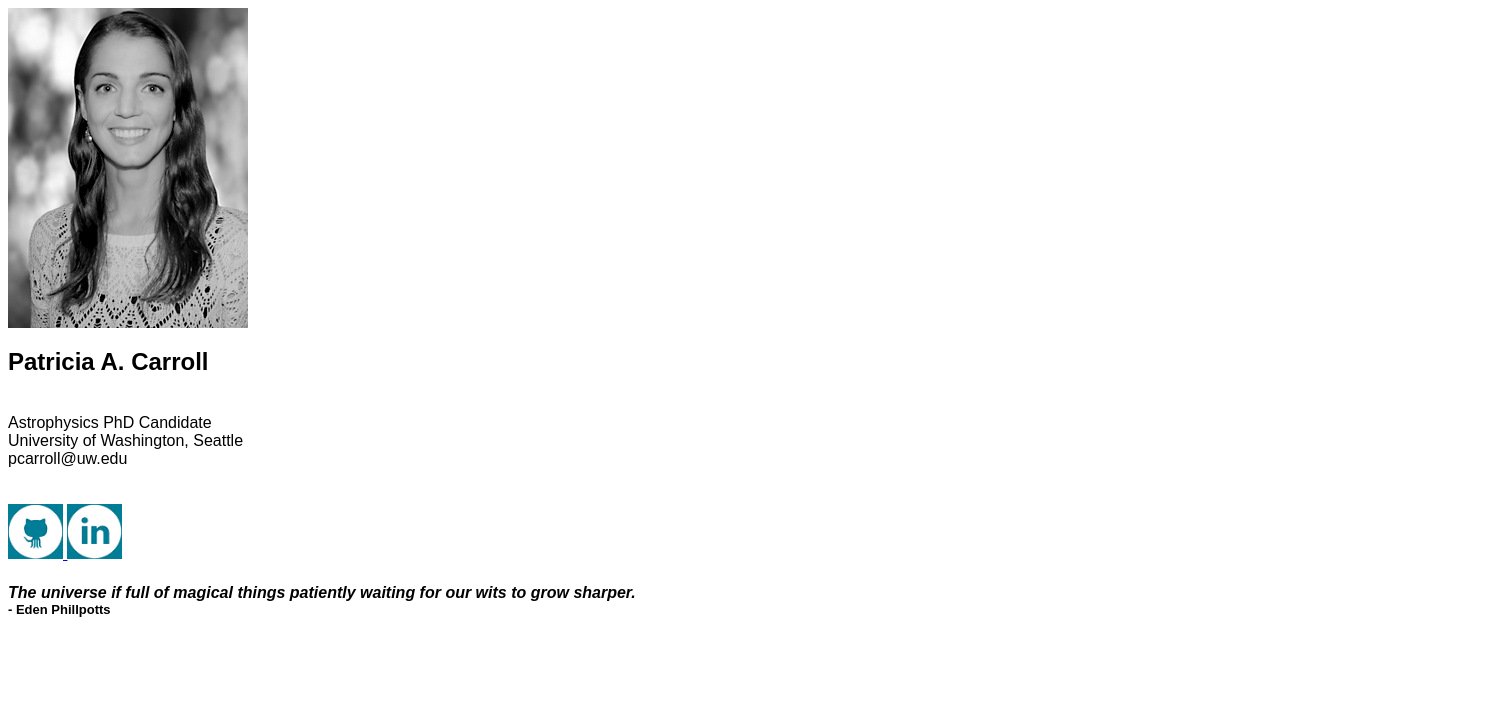
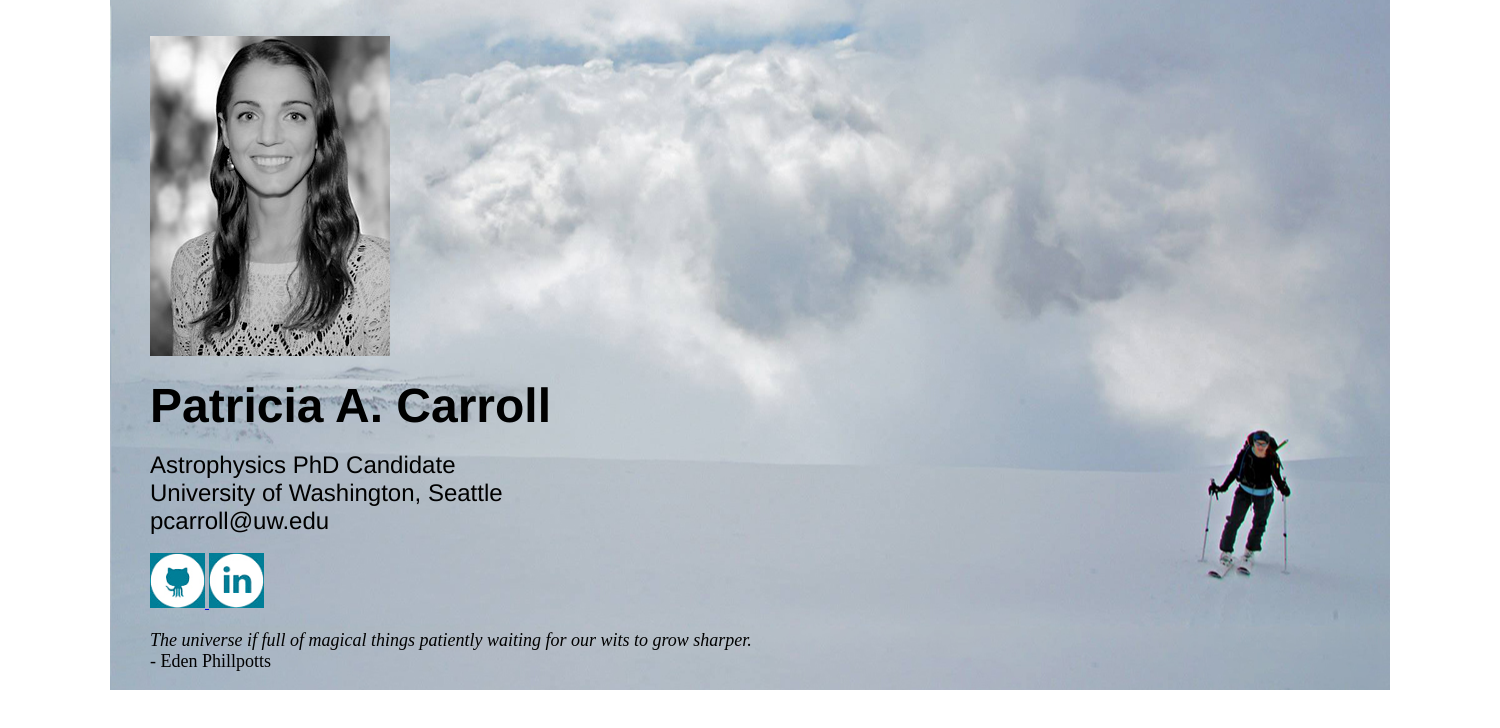
Before and after one commit to patti/patti.github.io, a plain HTML site: page index.html in a window 1280 px wide. Shown: the whole page, 1500 px wide, since content can reach past the window. Drawn offline with Linux system fonts and the light colour scheme.

Commit message:
updated site

```diff
--- a/index.html
+++ b/index.html
@@ -1,18 +1,24 @@
+<!DOCTYPE html>
 <html>
-
 	<head>
+		<link type="text/css" rel="stylesheet" href="style.css" />
+	</head>
+	<body>
+		<div id="main">
+		<div id="margin">
+		<FONT FACE="helvetica">
+		<br>
+		<br>
 		<title>Patricia Carroll</title>
 		<a href='http://www.astro.washington.edu/users/pcarroll'><img src="images/carroll_headshot.jpg"></a>
+		<br>
 	<link rel="shortcut icon" type="image/x-icon" href="links/favicon.ico">
-</head>
-
-
 	<br>
-<FONT FACE="arial">
-<h2>Patricia A. Carroll </h2><br>
-Astrophysics PhD Candidate <br>
+	<font size=8><b>Patricia A. Carroll </b></font><br><br>
+	<font size=5>Astrophysics PhD Candidate <br>
 	University of Washington, Seattle <br>
 	pcarroll@uw.edu <br>
+	</FONT>
 <br>
 
 
@@ -25,7 +31,6 @@ href='http://www.astro.washington.edu/users/pcarroll/links/science.html'>Science
 <a
 href='http://www.astro.washington.edu/users/pcarroll/links/science.html'>Science</a>
 -->
-<br>
 
 
 
@@ -33,14 +38,17 @@ href='http://www.astro.washington.edu/users/pcarroll/links/science.html'>Science
 <!--<a href='http://www.fb.com/patti.carroll'><img src="images/facebook_icon.jpg" style="border:none;height:50px; width:50px;"> </a>
 <a href='http://www.twitter.com/astronomista'><img src="images/twitter_icon.jpg" style="border:none;height:50px; width:50px;"> </a>
  <a href='http://astronomista.tumblr.com'><img src="images/tumblr_icon.jpg" style="border:none;height:50px; width:50px;"> </a>-->
+
+</FONT>
 <a href="http://www.github.com/patti"><img src="images/github_icon.jpg" style="border:none;height:55px; width:55px;"> </a>
 <a href="http://www.linkedin.com/in/pattiac"><img src="images/linkedin_icon.jpg" style="border:none;height:55px; width:55px;"> </a>
-
-
-
-
-<h4><i>The universe if full of magical things patiently waiting for our wits to grow sharper.</i><br>
-<font size="2.5">- Eden Phillpotts</h4>
-
-</FONT>
+<br>
+<br>
+<font size=4><i>The universe if full of magical things patiently waiting for our wits to grow sharper.</i><br>
+- Eden Phillpotts</font>
+<br>
+<br>
+</div>
+</div>
+</body>
 </html>
--- /dev/null
+++ b/style.css
@@ -0,0 +1,14 @@
+* {margin:0;}
+div#main {
+  width:1500px;
+  margin:0 auto;
+  background-image: url("images/sky_ski.jpg");
+  background-position: center;
+  background-repeat: no-repeat;}
+
+ div#margin {
+  margin-top: 0px;
+  margin-bottom: 150px;
+  margin-right: 150px;
+  margin-left: 150px;
+ }
```
Also changed, not shown: images/sky_ski.jpg (added). Lines whose indentation alone changed are shown as unchanged.
